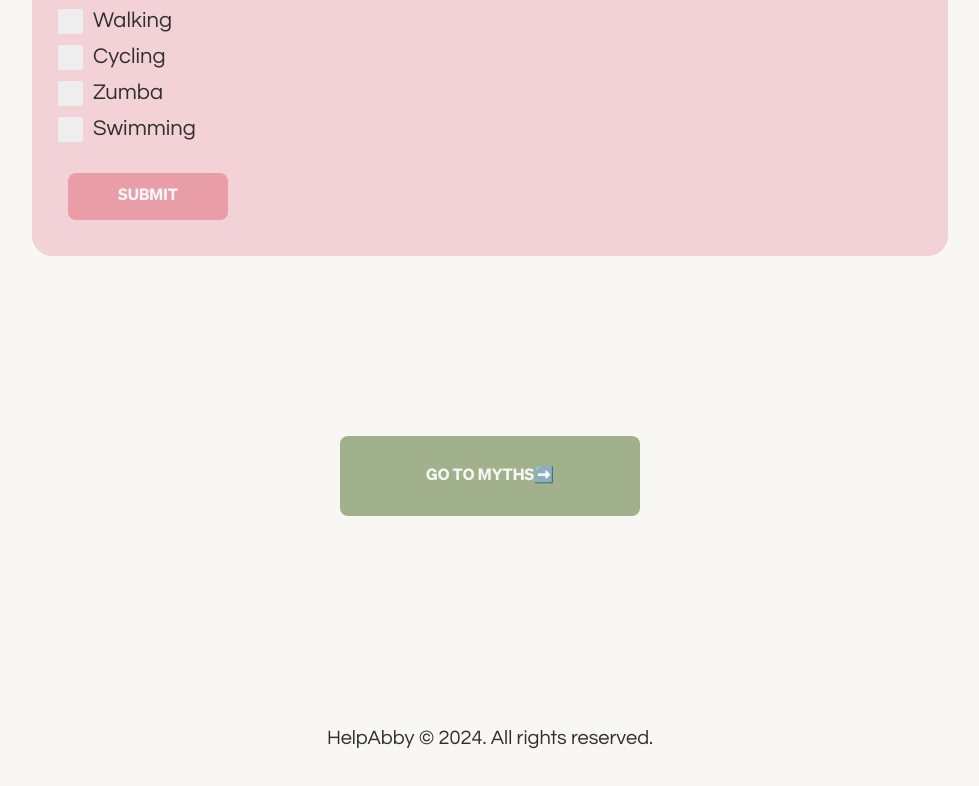
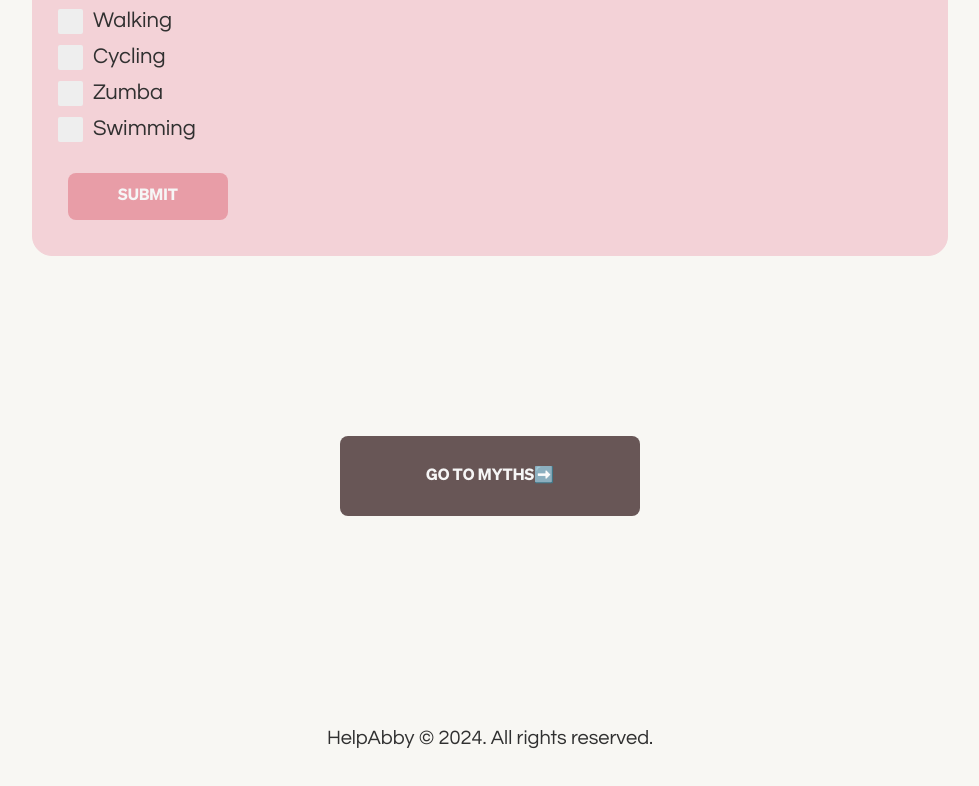
Before and after one commit to NouEN/help-abby-website, a React (Vite) app: page /training in a window 1280 px wide. Shown: the part 7314-8100 px from the top of the page, without its empty margins (150-1129 px from the left). Built offline with nearby package versions, Linux system fonts and the light colour scheme.

Commit message:
change myths redirect brown button

```diff
--- a/src/components/TrainingPage.tsx
+++ b/src/components/TrainingPage.tsx
@@ -710,7 +710,7 @@ function TrainingPage() {
             <div className="button-eat-container">
               <Link to="/myths">
                 <button className="button btn-eat">
-                  <div className="primary-green-large">
+                  <div className="primary-brown-large">
                     <div className="title-2">Go to Myths➡️ </div>
                   </div>
                 </button>
```
